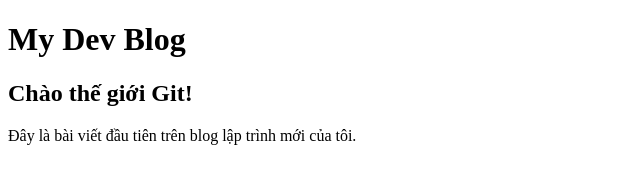
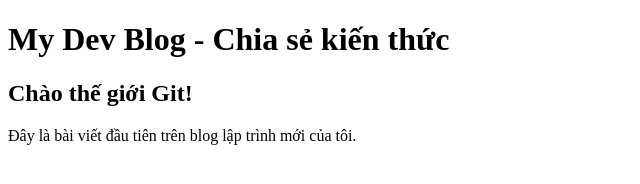
Before and after one commit to LamLe0991/my-dev-blog, a plain HTML site: page index.html in a window 1280 px wide. Shown: the whole page, without its empty margins (0-640 px from the left). Drawn offline with Linux system fonts and the light colour scheme.

Commit message:
Giải quyết xung đột tiêu đề chính

```diff
--- a/index.html
+++ b/index.html
@@ -6,7 +6,7 @@
     <title>Document</title>
 </head>
 <body>
-    <h1>My Dev Blog</h1>
+    <h1>My Dev Blog - Chia sẻ kiến thức</h1>
     <article>
         <h2>Chào thế giới Git!</h2>
         <p>Đây là bài viết đầu tiên trên blog lập trình mới của tôi.</p>
```
